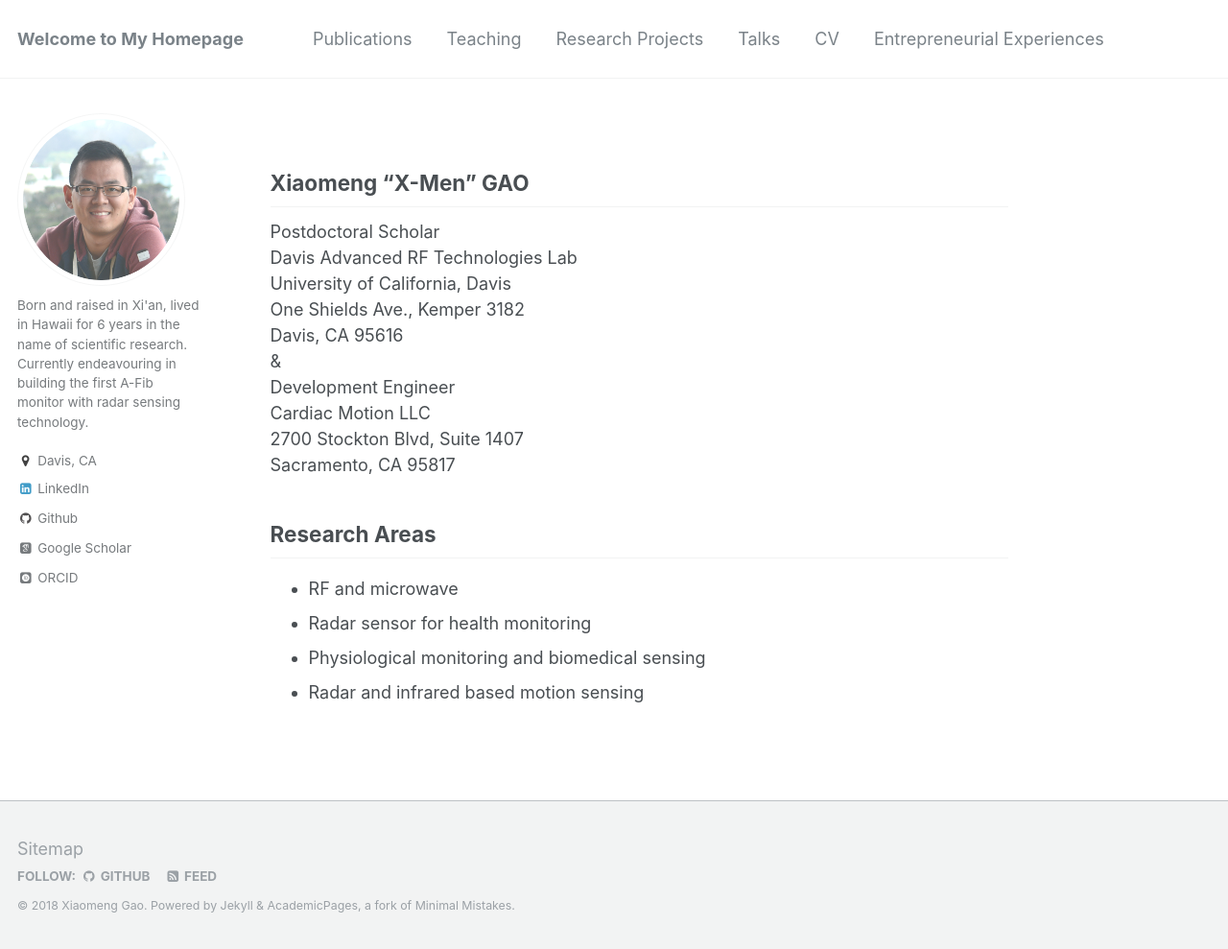
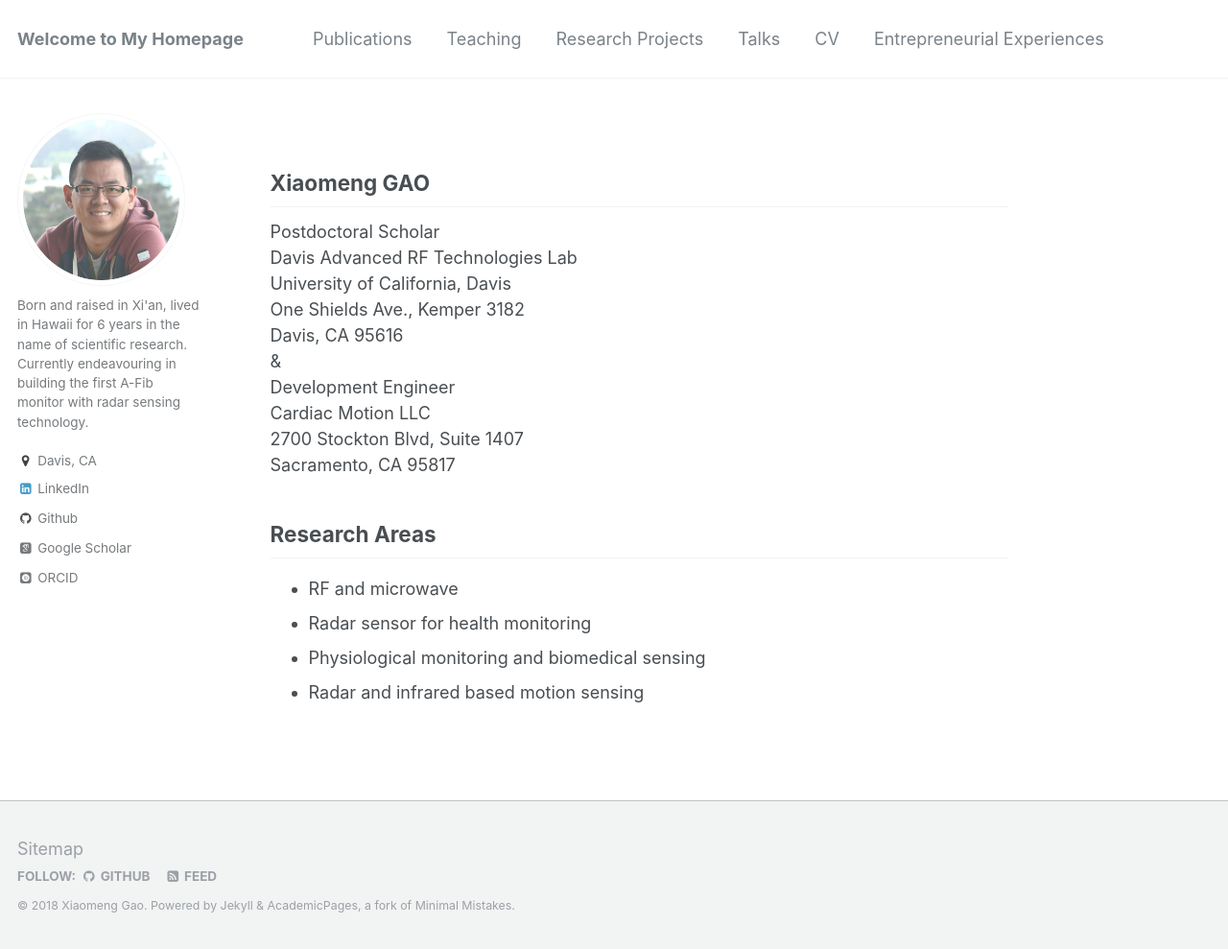
Before and after one commit to x-mengao/x-mengao.github.io, a Jekyll site: the page built from _pages/about.md, in a window 1280 px wide and 989 px high. Shown: the whole window at 96% size. Built offline with Jekyll 4.4.1, drawn with Linux system fonts in a browser that asks for light colours; some web fonts are replaced.

Commit message:
Update about.md

```diff
--- a/_pages/about.md
+++ b/_pages/about.md
@@ -6,7 +6,7 @@
   redirect_from:
 ---
 
-## **Xiaomeng "X-Men" GAO**<br/>
+## **Xiaomeng GAO**<br/>
 
 Postdoctoral Scholar <br/>
 Davis Advanced RF Technologies Lab <br/>
```
